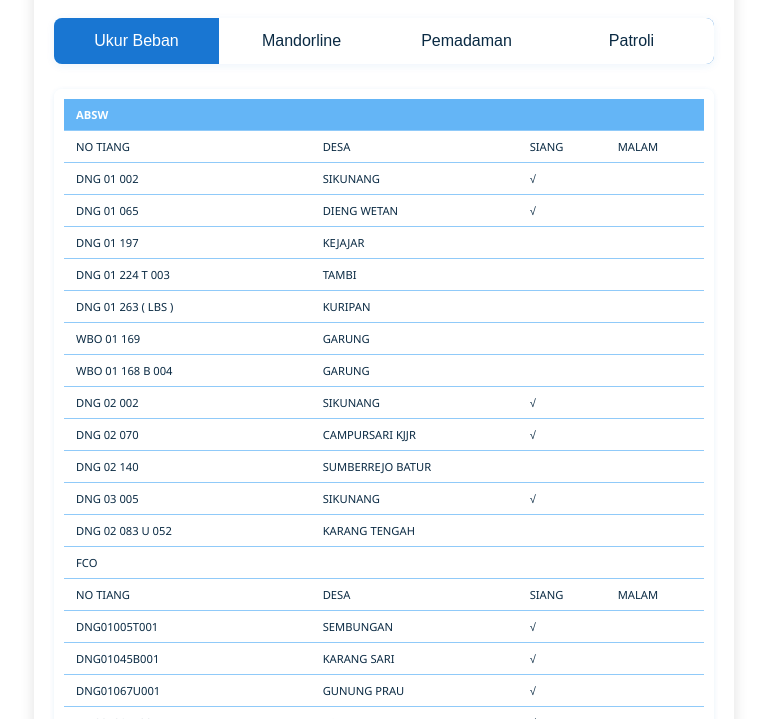
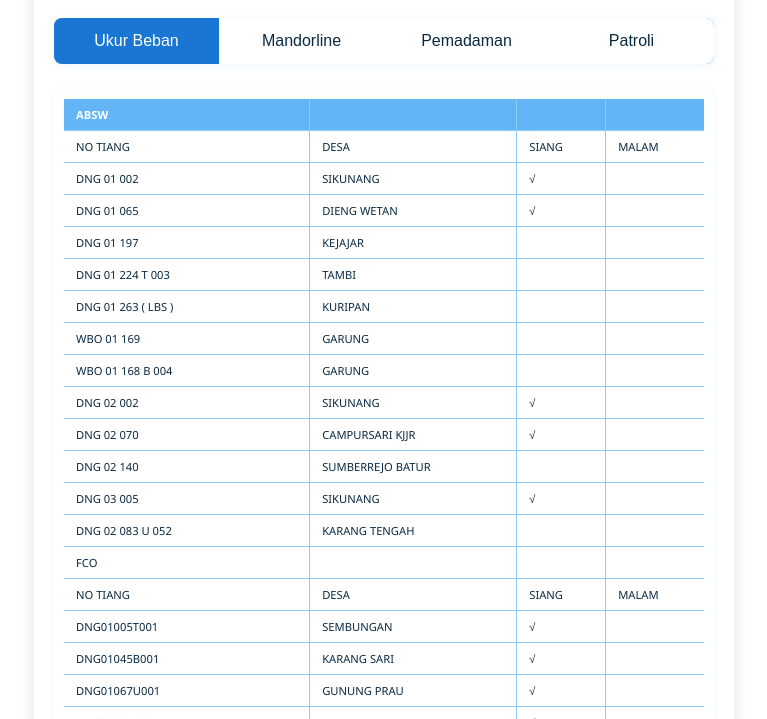
Before and after one commit to zaidhidayat/web, a plain HTML site: page index.html in a window 1280 px wide. Shown: the part 81-800 px from the top of the page, without its empty margins (256-1023 px from the left). Drawn offline with nearby package versions, Linux system fonts and the light colour scheme.

Commit message:
index.html

```diff
--- a/index.html
+++ b/index.html
@@ -83,7 +83,11 @@
     th, td {
       padding: 8px 12px;
       border-bottom: 1px solid #90caf9;
+      border-right: 1px solid #90caf9;
       text-align: left;
+    }
+    th:last-child, td:last-child {
+      border-right: none;
     }
     th {
       background: #64b5f6;
@@ -130,19 +134,29 @@
     const tableContainer = document.getElementById('table-container');
     const navLinks = document.querySelectorAll('.nav-link');
 
-    function renderTable(data) {
+    function renderTable(data, csvFile) {
   if (!data || data.length === 0) {
     tableContainer.innerHTML = '<p>Data tidak ditemukan.</p>';
     return;
   }
-      // clean up empty trailing rows
   data = data.filter(row => row.some(cell => cell !== ''));
   let html = '<table><thead><tr>';
   data[0].forEach(h => html += `<th>${h}</th>`);
   html += '</tr></thead><tbody>';
+  let siangIdx = -1, malamIdx = -1;
+  if (csvFile === "urban.csv") {
+    siangIdx = data[0].findIndex(h => h.trim().toLowerCase() === "siang");
+    malamIdx = data[0].findIndex(h => h.trim().toLowerCase() === "malam");
+  }
   for (let i = 1; i < data.length; i++) {
     html += '<tr>';
-        data[i].forEach(cell => html += `<td>${cell}</td>`);
+    data[i].forEach((cell, idx) => {
+      if ((idx === siangIdx || idx === malamIdx) && csvFile === "urban.csv") {
+        html += `<td style="text-align:center">${cell}</td>`;
+      } else {
+        html += `<td>${cell}</td>`;
+      }
+    });
     html += '</tr>';
   }
   html += '</tbody></table>';
@@ -154,7 +168,7 @@
   Papa.parse(csvFile, {
     download: true,
     complete: function(results) {
-          renderTable(results.data);
+      renderTable(results.data, csvFile);
     },
     error: function() {
       tableContainer.innerHTML = "<p>Gagal memuat data.</p>";
```
Lines whose indentation alone changed are shown as unchanged.
